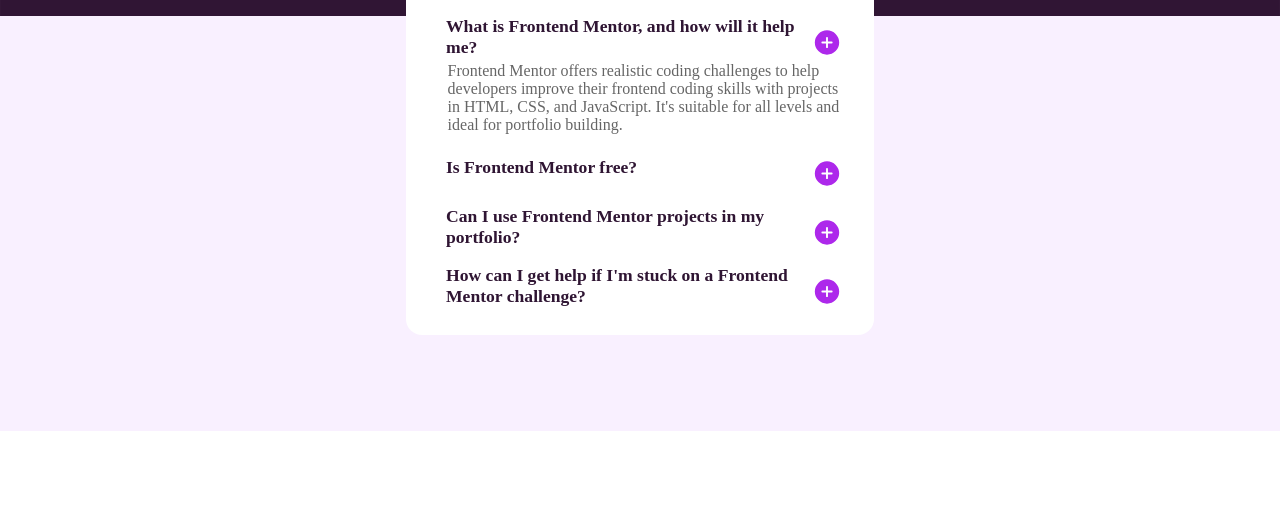
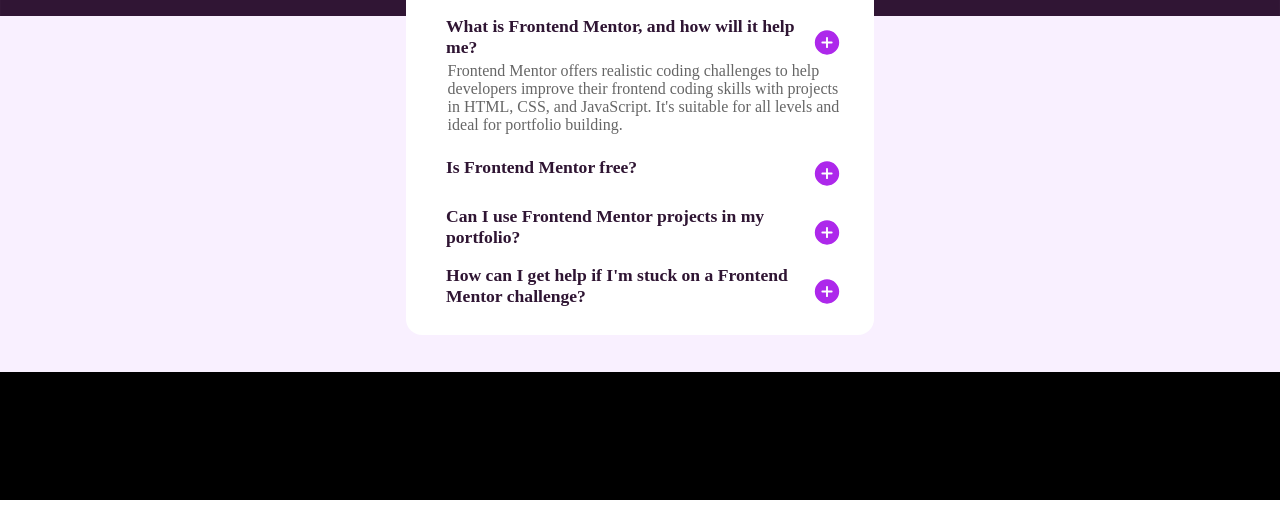
Before and after one commit to muiruri3000/Accordion, a plain HTML site: page index.html in a window 1280 px wide. Shown: the part 268-800 px from the top of the page. Drawn offline with Linux system fonts and the light colour scheme.

Commit message:
added footer background color

```diff
--- a/assets/css/style.scss
+++ b/assets/css/style.scss
@@ -42,7 +42,7 @@
     margin: auto;
     width: 80%;
     max-width: 500px;
-
+    height: 25em;
     padding: 1em;
     position: relative;
     z-index: 2;
@@ -148,7 +148,11 @@
   .mt {
     margin-top: 1em;
   }
-
+  main footer{
+    background-color: black;
+    padding: 4em;
+    z-index: -1;
+  }
 
   @media (max-width:600px) {
     main section {
```
Also changed, not shown: assets/css/style.css, 1 other file.
